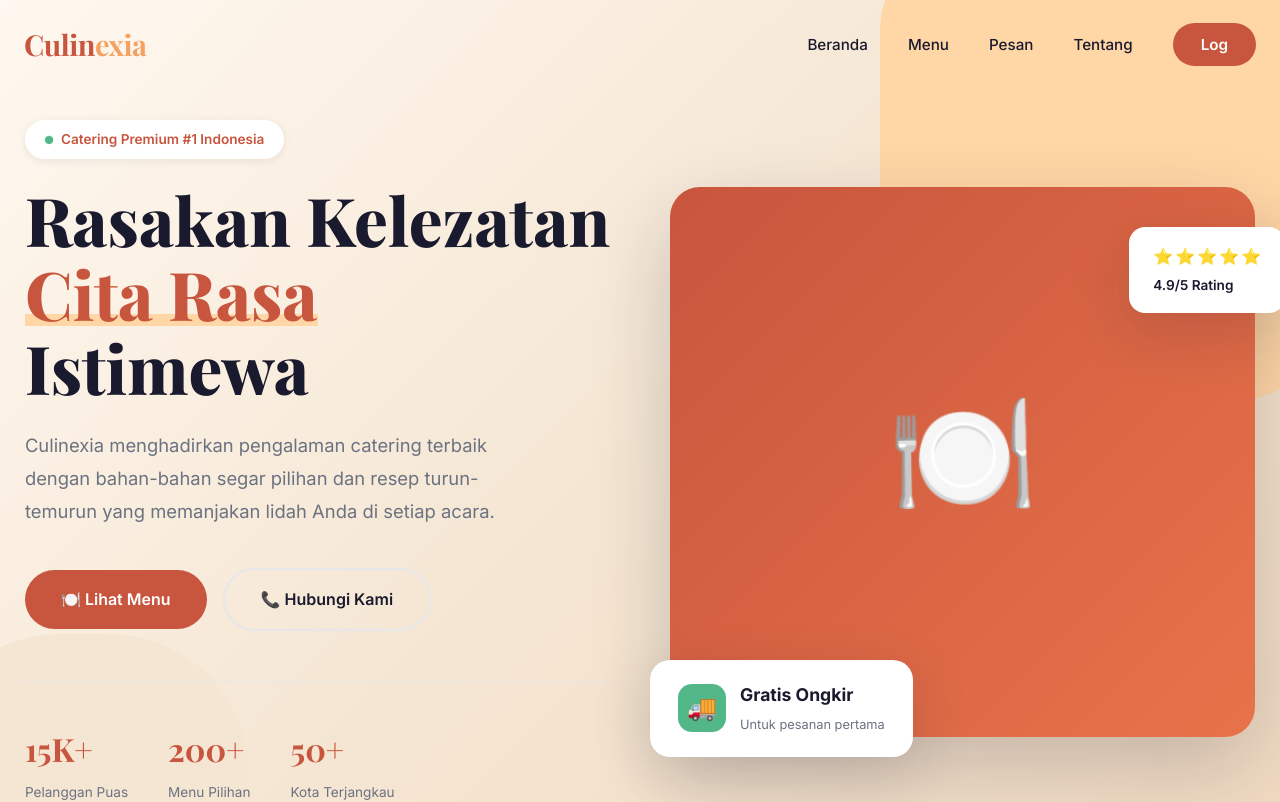
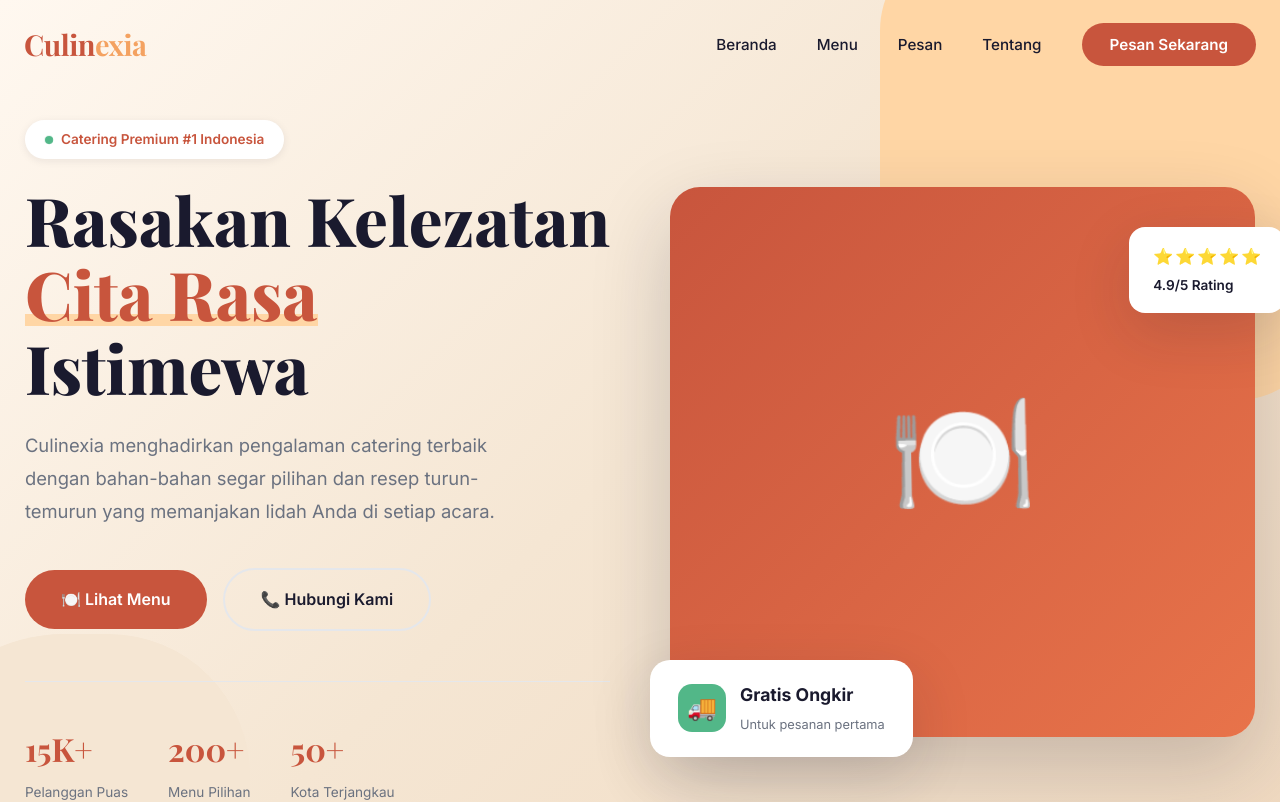
Before and after one commit to ryzeeenn/tugas-catering, a Next.js app: page / in a window 1280 px wide. Shown: the top 802 px of the page. Built offline with nearby package versions, Linux system fonts and the light colour scheme; no server answers; the database is empty.

Commit message:
remove log button

```diff
--- a/components/Navbar.jsx
+++ b/components/Navbar.jsx
@@ -1,47 +1,26 @@
-"use client";
+'use client';
 
-import { useState, useEffect } from "react";
-import Link from "next/link";
-import { useRouter } from "next/navigation";
+import { useState, useEffect } from 'react';
+import Link from 'next/link';
 
 export default function Navbar() {
   const [scrolled, setScrolled] = useState(false);
   const [mobileOpen, setMobileOpen] = useState(false);
-  const [user, setUser] = useState(null);
-  const router = useRouter();
 
   useEffect(() => {
     const handleScroll = () => setScrolled(window.scrollY > 50);
-    window.addEventListener("scroll", handleScroll);
-
-    const checkAuth = () => {
-      const stored = localStorage.getItem("culinexia_user");
-      setUser(stored ? JSON.parse(stored) : null);
-    };
-
-    checkAuth();
-    window.addEventListener("storage", checkAuth);
-
-    return () => {
-      window.removeEventListener("scroll", handleScroll);
-      window.removeEventListener("storage", checkAuth);
-    };
+    window.addEventListener('scroll', handleScroll);
+    return () => window.removeEventListener('scroll', handleScroll);
   }, []);
 
-  const handleLogout = () => {
-    localStorage.removeItem("culinexia_user");
-    setUser(null);
-    router.refresh();
-  };
-
   return (
-    <nav className={`navbar ${scrolled ? "scrolled" : ""}`}>
+    <nav className={`navbar ${scrolled ? 'scrolled' : ''}`}>
       <div className="navbar-inner">
         <Link href="/" className="navbar-logo">
           Culin<span>exia</span>
         </Link>
 
-        <ul className={`navbar-links ${mobileOpen ? "active" : ""}`}>
+        <ul className={`navbar-links ${mobileOpen ? 'active' : ''}`}>
           <li>
             <Link href="/" onClick={() => setMobileOpen(false)}>
               Beranda
@@ -62,31 +41,19 @@ export default function Navbar() {
               Tentang
             </Link>
           </li>
-
-          {/* Tombol Login/Logout di paling kanan */}
           <li>
-            {user ? (
-              <button
-                onClick={handleLogout}
-                className="navbar-cta"
-                style={{ background: "#ef4444" }}
-              >
-                Log
-              </button>
-            ) : (
-              <Link
-                href="/login"
-                className="navbar-cta"
-                onClick={() => setMobileOpen(false)}
-              >
-                Log
-              </Link>
-            )}
+            <Link
+              href="/pesan"
+              className="navbar-cta"
+              onClick={() => setMobileOpen(false)}
+            >
+              Pesan Sekarang
+            </Link>
           </li>
         </ul>
 
         <div
-          className={`mobile-toggle ${mobileOpen ? "active" : ""}`}
+          className={`mobile-toggle ${mobileOpen ? 'active' : ''}`}
           onClick={() => setMobileOpen(!mobileOpen)}
         >
           <span />
```
